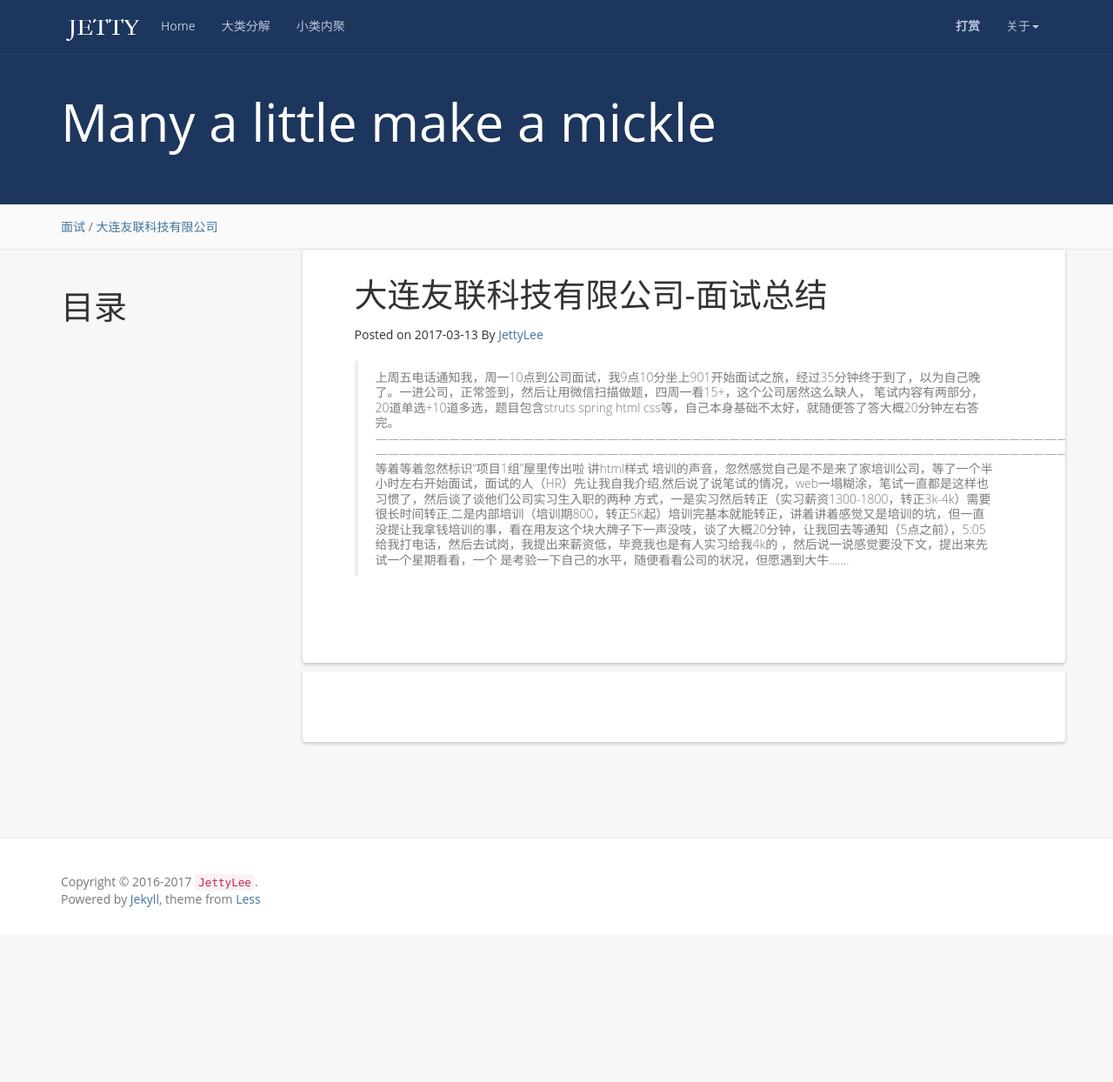
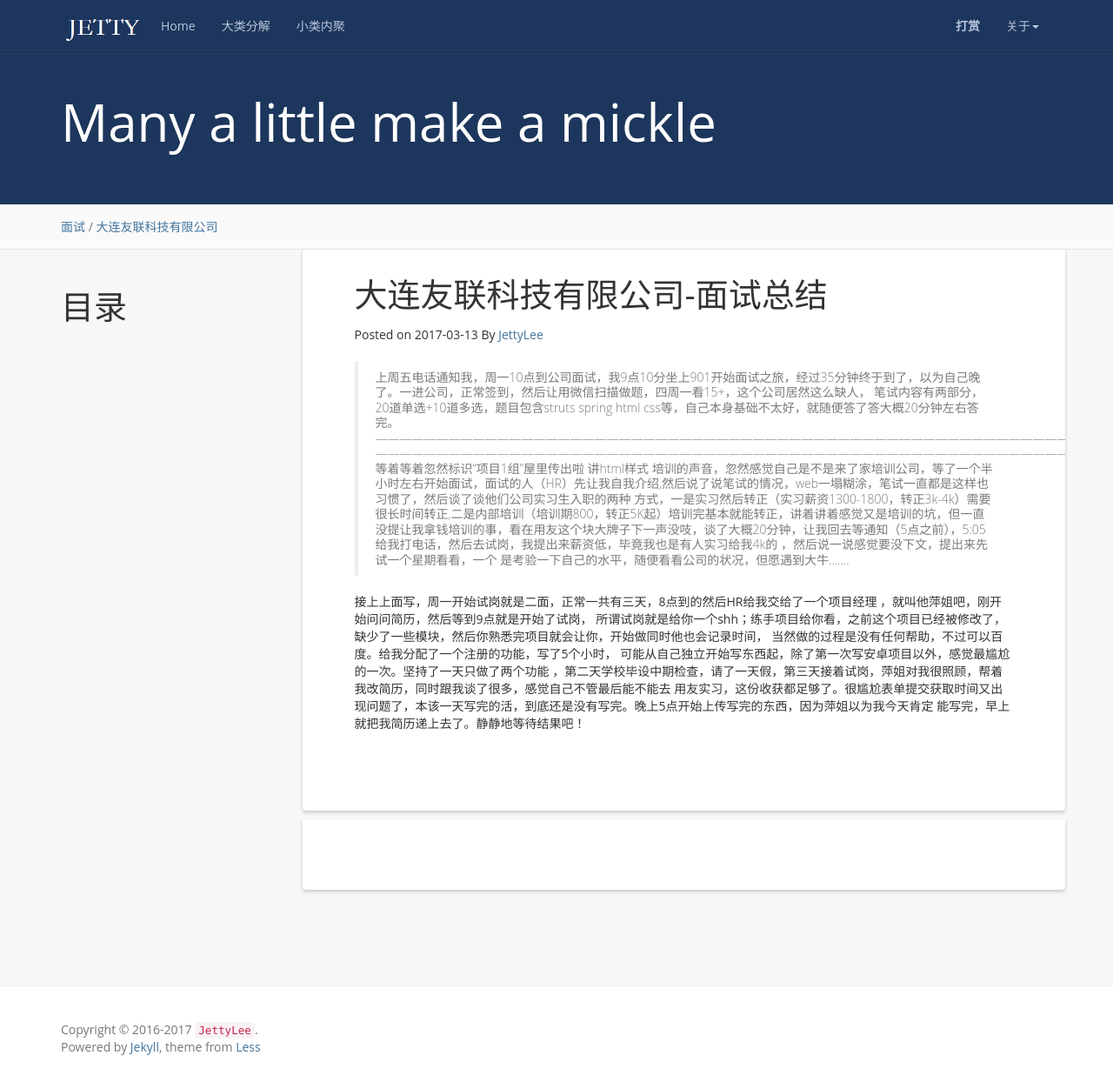
Before and after one commit to JettyLee/blog, a Jekyll site: the page built from _posts/2017-03-13-interview-DaLianYouLian.md, in a window 1280 px wide and 1244 px high. Shown: the whole window at 87% size. Built offline with Jekyll 4.4.1, drawn with Linux system fonts in a browser that asks for light colours; comment, search, counter and statistics services are not loaded.

Commit message:
update YLMS

```diff
--- a/_posts/2017-03-13-interview-DaLianYouLian.md
+++ b/_posts/2017-03-13-interview-DaLianYouLian.md
@@ -19,6 +19,13 @@ tag: 大连友联科技有限公司
 方式，一是实习然后转正（实习薪资1300-1800，转正3k-4k）需要很长时间转正,二是内部培训（培训期800，转正5K起）培训完基本就能转正，讲着讲着感觉又是培训的坑，但一直没提让我拿钱培训的事，看在用友这个块大牌子下一声没吱，谈了大概20分钟，让我回去等通知（5点之前），5:05 给我打电话，然后去试岗，我提出来薪资低，毕竟我也是有人实习给我4k的 ，然后说一说感觉要没下文，提出来先试一个星期看看，一个
 是考验一下自己的水平，随便看看公司的状况，但愿遇到大牛.......
 
+接上上面写，周一开始试岗就是二面，正常一共有三天，8点到的然后HR给我交给了一个项目经理 ，就叫他萍姐吧，刚开始问问简历，然后等到9点就是开始了试岗，
+所谓试岗就是给你一个shh；练手项目给你看，之前这个项目已经被修改了，缺少了一些模块，然后你熟悉完项目就会让你，开始做同时他也会记录时间，
+当然做的过程是没有任何帮助，不过可以百度。给我分配了一个注册的功能，写了5个小时， 可能从自己独立开始写东西起，除了第一次写安卓项目以外，感觉最尴尬的一次。坚持了一天只做了两个功能
+，第二天学校毕设中期检查，请了一天假，第三天接着试岗，萍姐对我很照顾，帮着我改简历，同时跟我谈了很多，感觉自己不管最后能不能去
+用友实习，这份收获都足够了。很尴尬表单提交获取时间又出现问题了，本该一天写完的活，到底还是没有写完。晚上5点开始上传写完的东西，因为萍姐以为我今天肯定
+能写完，早上就把我简历递上去了。静静地等待结果吧！
+
 
 
 
```
